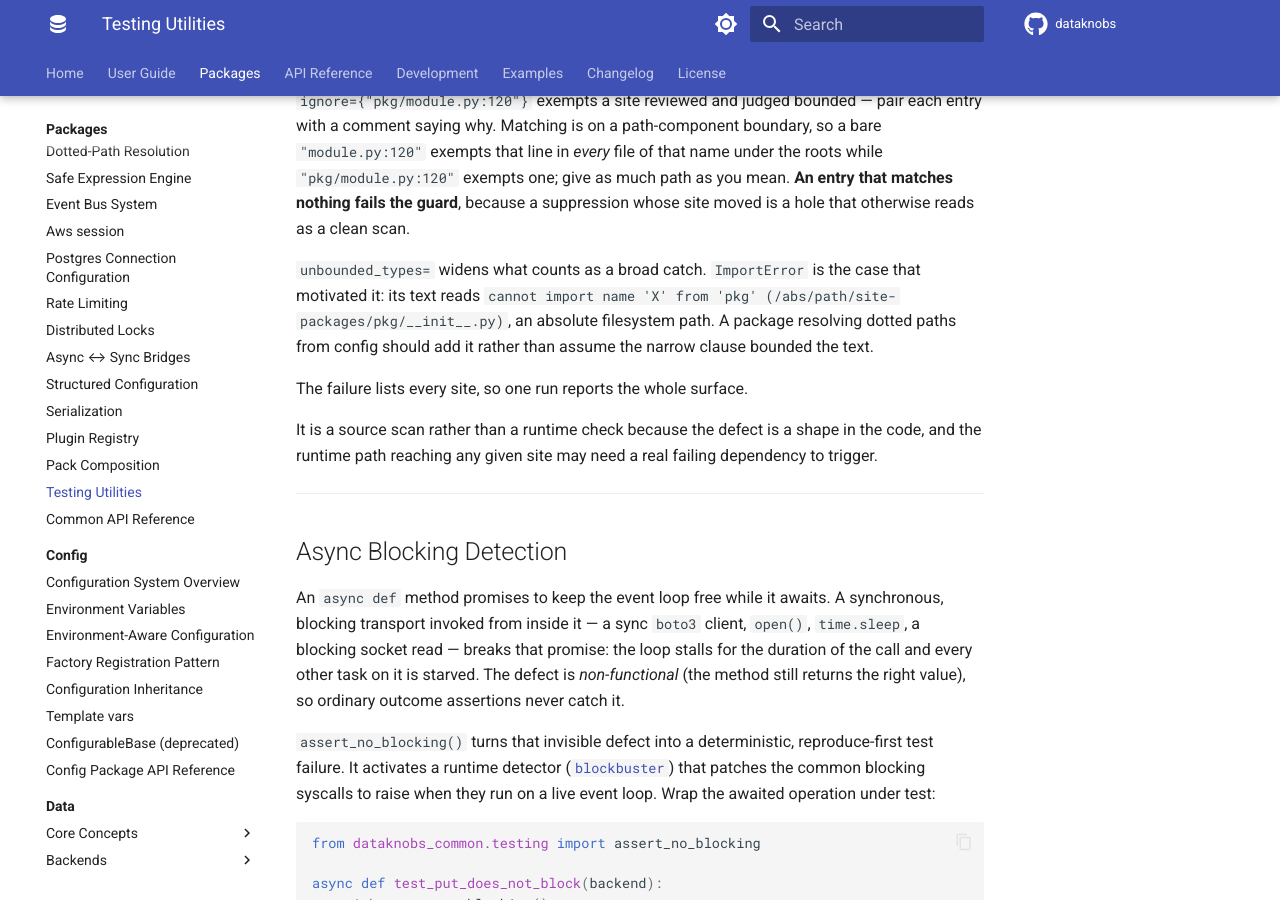
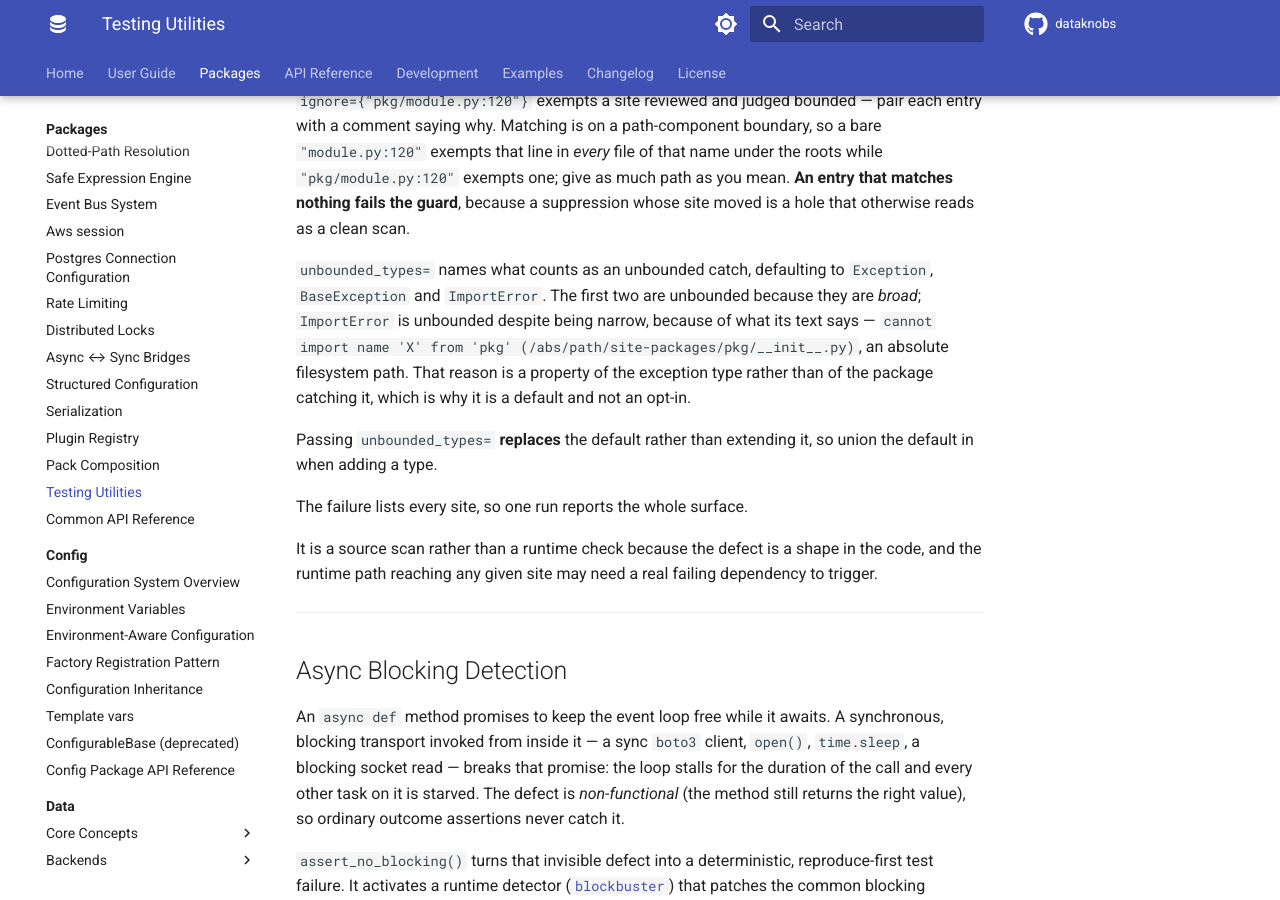
Before and after one commit to KBS-Labs/dataknobs, an MkDocs documentation site: the page built from docs/packages/common/testing.md, in a window 1280 px wide and 900 px high, scrolled down 14310 px. Built offline with MkDocs 1.6.1 and Material for MkDocs 9.7.7, drawn with Linux system fonts in a browser that asks for light colours; comment, search, counter and statistics services are not loaded.

Commit message:
fix(common,config): treat ImportError as unbounded in the error-text guard
A narrow `except` is not automatically a bounded one. An ImportError's own
text reads `cannot import name 'X' from 'pkg'
(/abs/path/site-packages/pkg/__init__.py)` — an absolute filesystem path,
which is precisely what a not-found error withholds on the grounds that it
doubles as a map of the server's filesystem. Interpolating it into an error
type a boundary renders publishes that path.

The guard already knew this: its module docstring named ImportError as the
motivating case for `unbounded_types=`. But it was an opt-in, and in the
whole time it existed no caller passed it — while a test in the guard's own
suite asserted the opposite, "ImportError text is module names — bounded,
and worth keeping". The docs and the suite disagreed about that type from
the day both were written, and the suite is what ran.

ImportError therefore joins the default set rather than staying an opt-in:
the reason is a property of the exception type, not of the package catching
it, and an opt-in every caller must remember is a guard that narrows
quietly. `unbounded_types=` still names the set and still replaces the
default, so the previous behaviour is one argument away.

Six of the seven packages that run this guard were already clean. The
seventh had a live disclosure: `ObjectBuilder._load_class` put the
ImportError's text into a `ConfigError`, which the bots API layer renders
at the HTTP boundary. Its sibling branch one line below already reported
the bounded way, and carried a comment calling the ImportError branch out
by name. Both now name the class path — which comes from the config, not
from the exception — plus the exception type, with the original on
`__cause__`.

Co-Authored-By: Claude Opus 5 (1M context) <noreply@anthropic.com>

```diff
--- a/packages/common/docs/TESTING.md
+++ b/packages/common/docs/TESTING.md
@@ -672,11 +672,16 @@ name under the roots while `"pkg/module.py:120"` exempts one; give as much path
 as you mean. **An entry that matches nothing fails the guard**, because a
 suppression whose site moved is a hole that otherwise reads as a clean scan.
 
-`unbounded_types=` widens what counts as a broad catch. `ImportError` is the
-case that motivated it: its text reads
-`cannot import name 'X' from 'pkg' (/abs/path/site-packages/pkg/__init__.py)`,
-an absolute filesystem path. A package resolving dotted paths from config
-should add it rather than assume the narrow clause bounded the text.
+`unbounded_types=` names what counts as an unbounded catch, defaulting to
+`Exception`, `BaseException` and `ImportError`. The first two are unbounded
+because they are *broad*; `ImportError` is unbounded despite being narrow,
+because of what its text says — `cannot import name 'X' from 'pkg'
+(/abs/path/site-packages/pkg/__init__.py)`, an absolute filesystem path. That
+reason is a property of the exception type rather than of the package catching
+it, which is why it is a default and not an opt-in.
+
+Passing `unbounded_types=` **replaces** the default rather than extending it,
+so union the default in when adding a type.
 
 The failure lists every site, so one run reports the whole surface.
 
```
Also changed, not shown: packages/common/CHANGELOG.md (+14 -0 lines), packages/config/CHANGELOG.md (+15 -12 lines), 3 other files.
